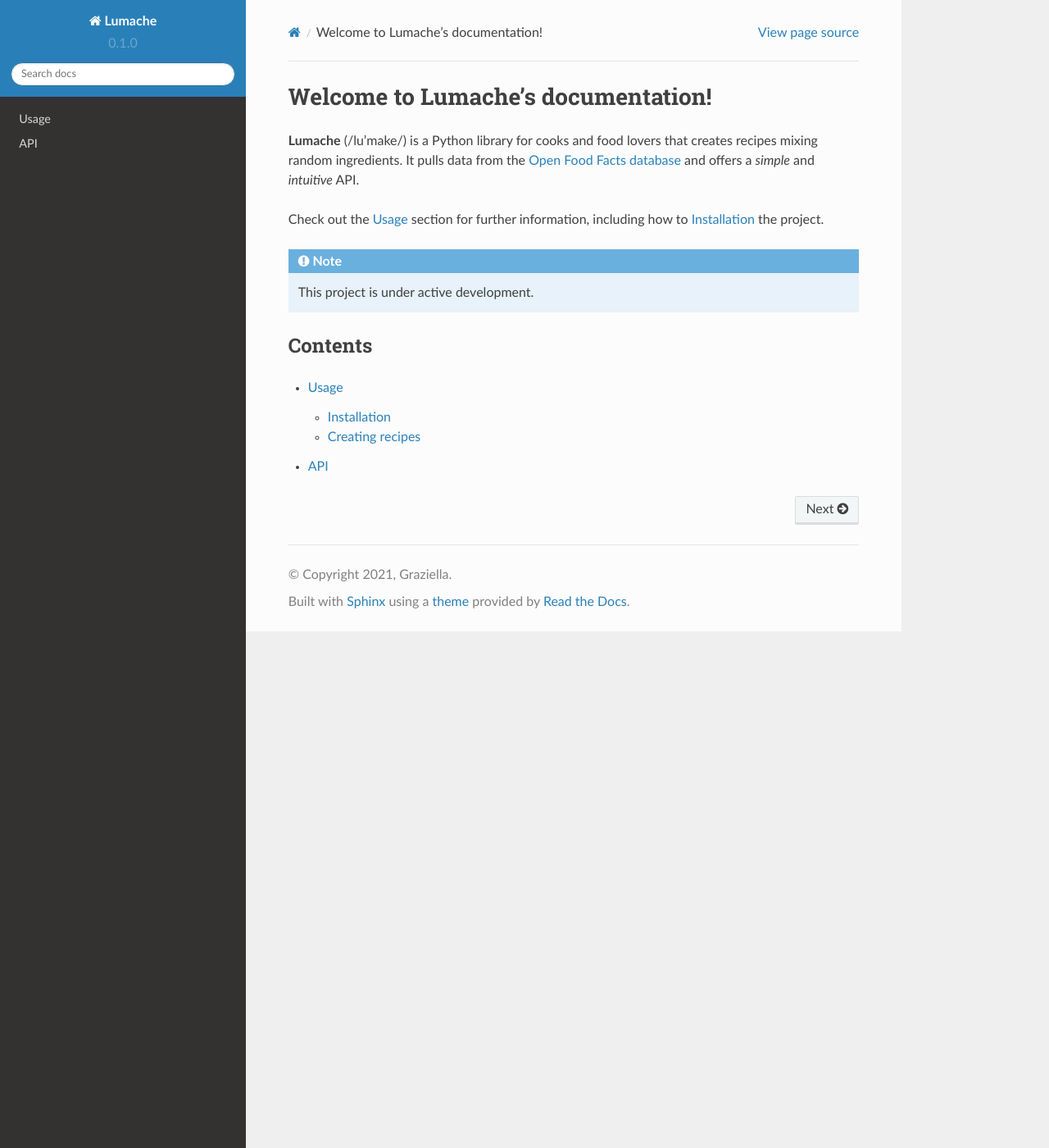
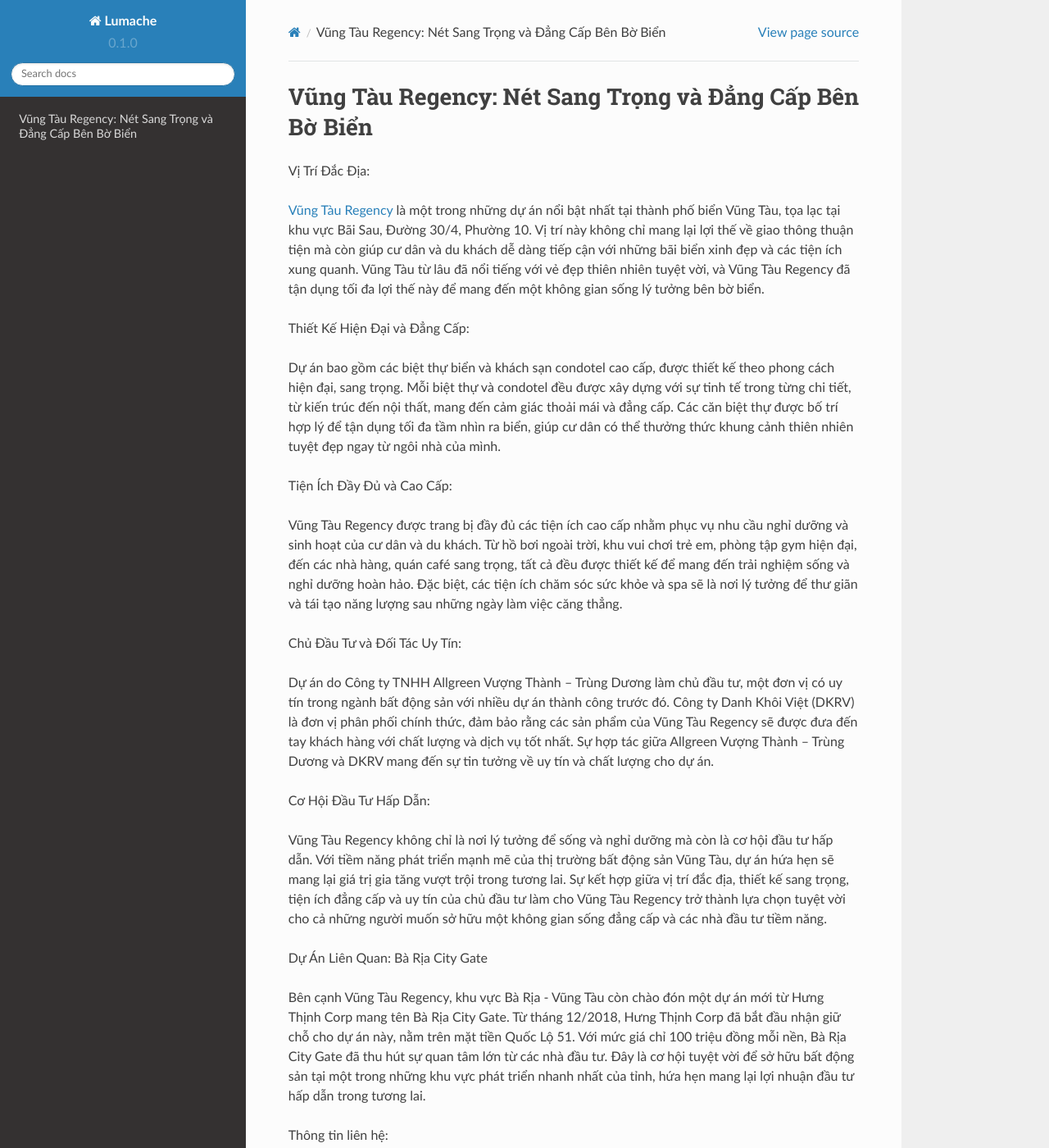
Before and after one commit to hosiertry99087/vungtauregency, a Sphinx documentation site: the page built from docs/source/index.rst, in a window 1280 px wide and 1400 px high. Shown: the whole window at 82% size. Built offline with Sphinx 7.4.7 and the Read the Docs theme 2.0.0, drawn with Linux system fonts in a browser that asks for light colours; some of the changed text lies outside the part shown.

Commit message:
Update index.rst

```diff
--- a/docs/source/index.rst
+++ b/docs/source/index.rst
@@ -1,22 +1,38 @@
-Welcome to Lumache's documentation!
+Vũng Tàu Regency: Nét Sang Trọng và Đẳng Cấp Bên Bờ Biển
 ===================================
 
-**Lumache** (/lu'make/) is a Python library for cooks and food lovers
-that creates recipes mixing random ingredients.
-It pulls data from the `Open Food Facts database <https://world.openfoodfacts.org/>`_
-and offers a *simple* and *intuitive* API.
+Vị Trí Đắc Địa:
 
-Check out the :doc:`usage` section for further information, including
-how to :ref:`installation` the project.
+`Vũng Tàu Regency <https://vungtauregency.vn/>`_ là một trong những dự án nổi bật nhất tại thành phố biển Vũng Tàu, tọa lạc tại khu vực Bãi Sau, Đường 30/4, Phường 10. Vị trí này không chỉ mang lại lợi thế về giao thông thuận tiện mà còn giúp cư dân và du khách dễ dàng tiếp cận với những bãi biển xinh đẹp và các tiện ích xung quanh. Vũng Tàu từ lâu đã nổi tiếng với vẻ đẹp thiên nhiên tuyệt vời, và Vũng Tàu Regency đã tận dụng tối đa lợi thế này để mang đến một không gian sống lý tưởng bên bờ biển.
 
-.. note::
+Thiết Kế Hiện Đại và Đẳng Cấp:
 
-   This project is under active development.
+Dự án bao gồm các biệt thự biển và khách sạn condotel cao cấp, được thiết kế theo phong cách hiện đại, sang trọng. Mỗi biệt thự và condotel đều được xây dựng với sự tinh tế trong từng chi tiết, từ kiến trúc đến nội thất, mang đến cảm giác thoải mái và đẳng cấp. Các căn biệt thự được bố trí hợp lý để tận dụng tối đa tầm nhìn ra biển, giúp cư dân có thể thưởng thức khung cảnh thiên nhiên tuyệt đẹp ngay từ ngôi nhà của mình.
 
-Contents
---------
+Tiện Ích Đầy Đủ và Cao Cấp:
 
-.. toctree::
+Vũng Tàu Regency được trang bị đầy đủ các tiện ích cao cấp nhằm phục vụ nhu cầu nghỉ dưỡng và sinh hoạt của cư dân và du khách. Từ hồ bơi ngoài trời, khu vui chơi trẻ em, phòng tập gym hiện đại, đến các nhà hàng, quán café sang trọng, tất cả đều được thiết kế để mang đến trải nghiệm sống và nghỉ dưỡng hoàn hảo. Đặc biệt, các tiện ích chăm sóc sức khỏe và spa sẽ là nơi lý tưởng để thư giãn và tái tạo năng lượng sau những ngày làm việc căng thẳng.
 
-   usage
-   api
+Chủ Đầu Tư và Đối Tác Uy Tín:
+
+Dự án do Công ty TNHH Allgreen Vượng Thành – Trùng Dương làm chủ đầu tư, một đơn vị có uy tín trong ngành bất động sản với nhiều dự án thành công trước đó. Công ty Danh Khôi Việt (DKRV) là đơn vị phân phối chính thức, đảm bảo rằng các sản phẩm của Vũng Tàu Regency sẽ được đưa đến tay khách hàng với chất lượng và dịch vụ tốt nhất. Sự hợp tác giữa Allgreen Vượng Thành – Trùng Dương và DKRV mang đến sự tin tưởng về uy tín và chất lượng cho dự án.
+
+Cơ Hội Đầu Tư Hấp Dẫn:
+
+Vũng Tàu Regency không chỉ là nơi lý tưởng để sống và nghỉ dưỡng mà còn là cơ hội đầu tư hấp dẫn. Với tiềm năng phát triển mạnh mẽ của thị trường bất động sản Vũng Tàu, dự án hứa hẹn sẽ mang lại giá trị gia tăng vượt trội trong tương lai. Sự kết hợp giữa vị trí đắc địa, thiết kế sang trọng, tiện ích đẳng cấp và uy tín của chủ đầu tư làm cho Vũng Tàu Regency trở thành lựa chọn tuyệt vời cho cả những người muốn sở hữu một không gian sống đẳng cấp và các nhà đầu tư tiềm năng.
+
+Dự Án Liên Quan: Bà Rịa City Gate
+
+Bên cạnh Vũng Tàu Regency, khu vực Bà Rịa - Vũng Tàu còn chào đón một dự án mới từ Hưng Thịnh Corp mang tên Bà Rịa City Gate. Từ tháng 12/2018, Hưng Thịnh Corp đã bắt đầu nhận giữ chỗ cho dự án này, nằm trên mặt tiền Quốc Lộ 51. Với mức giá chỉ 100 triệu đồng mỗi nền, Bà Rịa City Gate đã thu hút sự quan tâm lớn từ các nhà đầu tư. Đây là cơ hội tuyệt vời để sở hữu bất động sản tại một trong những khu vực phát triển nhanh nhất của tỉnh, hứa hẹn mang lại lợi nhuận đầu tư hấp dẫn trong tương lai.
+
+Thông tin liên hệ:
+
+Địa chỉ: 147 Lê Quang Định, Phường 9, Thành phố Vũng Tầu, Bà Rịa - Vũng Tàu, Việt Nam
+
+Hotline: 0915755431
+
+Gmail: vungtauregency.vn@gmail.com
+
+Website: https://vungtauregency.vn/
+
+#vungtauregency #bdsvungtau #duanvungtauregency #condotelvungtau
```
